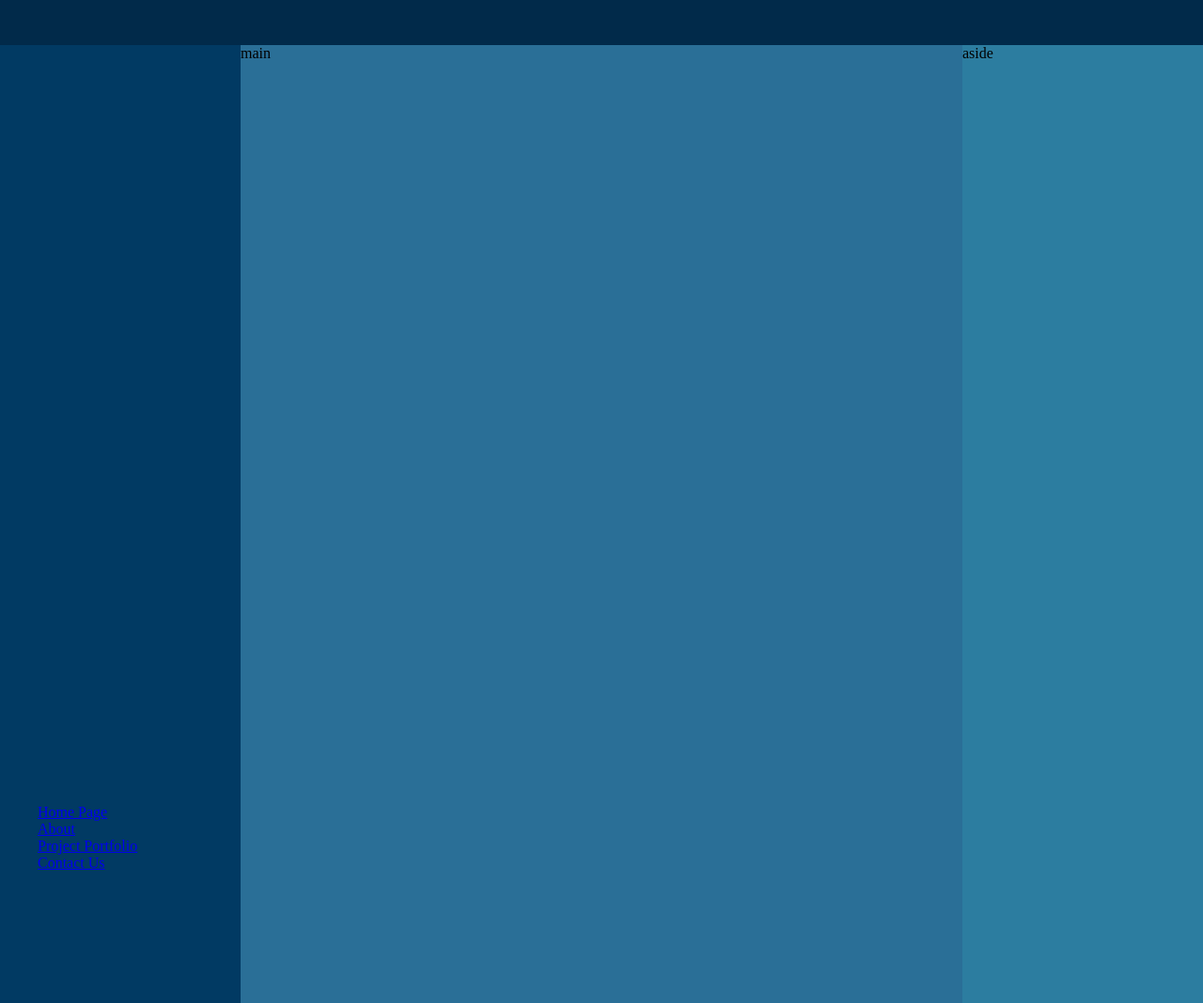
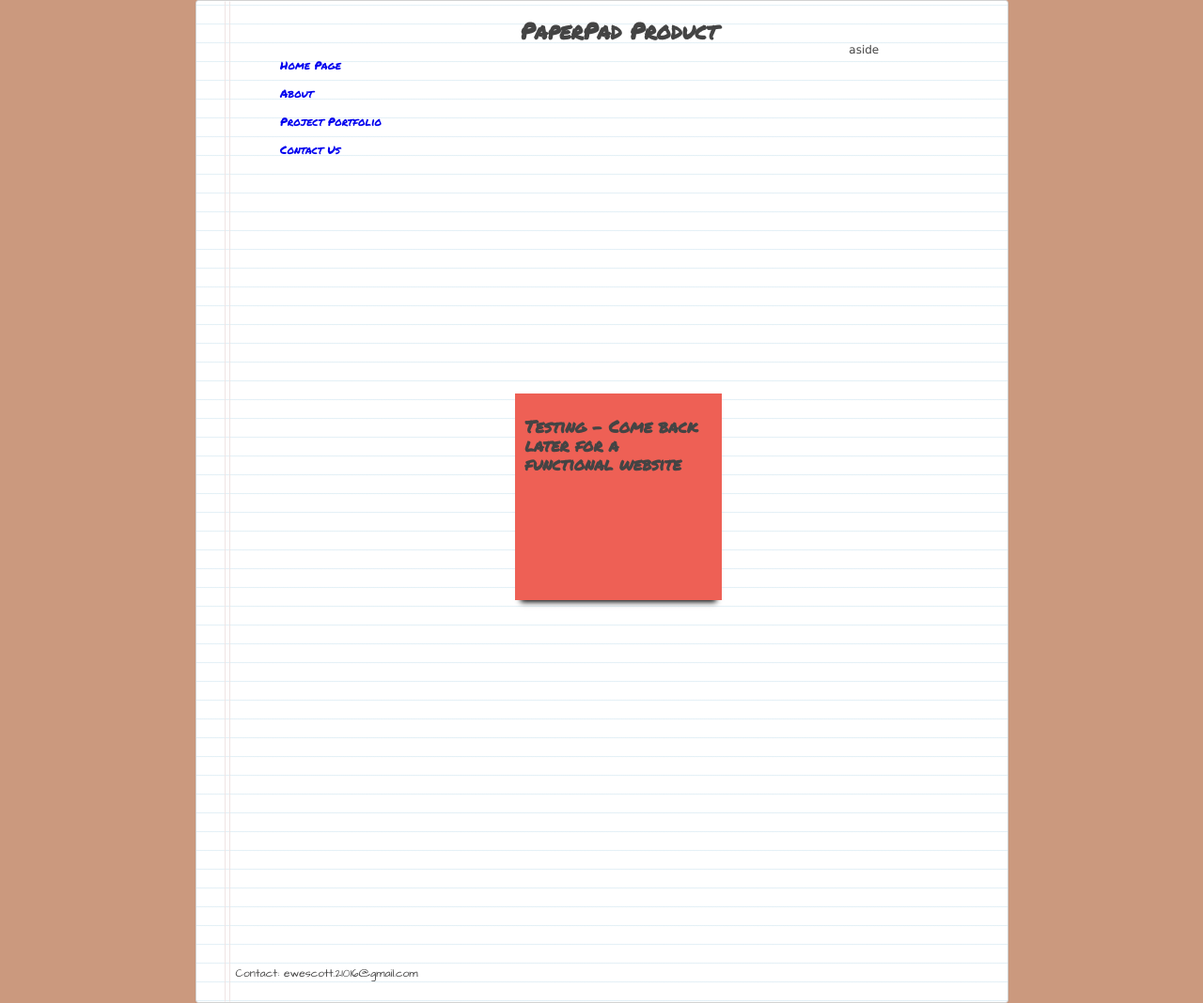
Before and after one commit to evantwescott/PortSite, a plain HTML site: page index.html in a window 1280 px wide. Shown: the top 1068 px of the page at 94% size. Drawn offline with Linux system fonts and the light colour scheme.

Commit message:
finished 4/15 todos, see tomorrows todos

```diff
--- a/css/normal.css
+++ b/css/normal.css
@@ -1,15 +1,35 @@
 @media screen and (min-width:600px){
-
 
     body{
         display: grid;
         grid: "header header header" 3em
-              "nav main aside      " 3em
-              "nav main aside   " 1fr
+              "nav main aside      " 1fr
               "footer footer footer" 4em/
               minmax(10em, 1fr) 3fr minmax(10em, 1fr);
 
     }
+
+    .paper-background{
+        margin: 0 auto;
+        padding: 6px 5px 4px 42px;
+        position: relative;
+        border: 1px solid #d2d2d2;
+        width: 50%;
+        height: 80%;
+        width: 816px;
+        height: 1056px;
+    }
+
+    .paper-background::before {
+        content: '';
+        position: absolute;
+        width: 4px;
+        top: 0;
+        left: 30px;
+        bottom: 0;
+        border: 1px solid;
+        border-color: transparent #efe4e4;
+      }
 
     nav{
         display: flex;
--- a/css/style.css
+++ b/css/style.css
@@ -1,12 +1,14 @@
-html, body{
-    height: 150%;
-    background-color: #a9d6e5;
+@import url(https://fonts.googleapis.com/css2?family=Permanent+Marker&display=swap);
+@import url('https://fonts.googleapis.com/css2?family=Architects+Daughter&display=swap');
 
+html{
+    height: 100%;
+    background-color: #cb997eff;
 }
 
 body{
     display: grid;
-    grid: "header" 2em
+    grid: "header" 4em
           "nav" 2em
           "main" 1fr
           "aside" .25fr
@@ -15,29 +17,108 @@ body{
     margin: 0%;
 }
 
+h1, h2, h3, h4, h5, h6, a{
+    font-family: 'Permanent Marker', cursive;
+}
+
+p{
+    font-family: 'Architects Daughter', cursive;
+}
+
+
 /* Pagewide Settings */
-body{background-color: white;}
 
 /* Header Settings */
-header{grid-area: header; background-color: #012a4a;}
+header{
+    grid-area: header;
+    display: flex;
+    justify-content: center;
+}
 
 /* Navigation Settings */
-nav{grid-area: nav; background-color:#013a63; display:flex; justify-content: center;}
+nav{
+    grid-area: nav;
+    display: flex;
+    justify-items: center;
+    align-items: center;
+}
 
 nav>ul{
     display: flex;
     flex-direction: row;
     list-style: none;
+}
+
+nav>ul>li{
+    padding: 5px;
+}
+
+nav>ul>li>a, nav>ul>li>a:visited{
+    border:none;
+    outline:none;
+    text-decoration:none;
 
 }
 
-
 /* Main Section Settings */
-main{grid-area: main;  background-color:#2a6f97}
+main{
+    grid-area: main;
+    display: flex;
+    justify-content: center;
+    align-items: center;
+}
 
 /* Aside Section Settings */
 
-aside{grid-area: aside;  background-color:#2c7da0}
+aside{grid-area: aside;}
 /* Footer Section Settings */
 
-footer{grid-area: footer;  background-color: #89c2d9}
+footer{grid-area: footer;}
+
+.paper-background{
+        font: normal 12px/1.5 "Lucida Grande", arial, sans-serif;
+        /* width: 50%; */
+        height: 100%;
+        /* margin: 0 auto; */
+        /* padding: 6px 5px 4px 42px; */
+        /* position: relative; */
+        color: #444;
+        line-height: 20px;
+        /* border: 1px solid #d2d2d2; */
+        background: #fff;
+        background: -webkit-linear-gradient(top, #d9eaf3 0%, #fff 8%) 0 4px;
+        background: -moz-linear-gradient(top, #d9eaf3 0%, #fff 8%) 0 4px;
+        background: -ms-linear-gradient(top, #d9eaf3 0%, #fff 8%) 0 4px;
+        background: -o-linear-gradient(top, #d9eaf3 0%, #fff 8%) 0 4px;
+        background: linear-gradient(top, #d9eaf3 0%, #fff 8%) 0 4px;
+        -webkit-background-size: 100% 20px;
+        -moz-background-size: 100% 20px;
+        -ms-background-size: 100% 20px;
+        -o-background-size: 100% 20px;
+        background-size: 100% 20px;
+        -webkit-border-radius: 3px;
+        -moz-border-radius: 3px;
+        border-radius: 3px;
+        -webkit-box-shadow: 0 1px 2px rgba(0,0,0,0.07);
+        -moz-box-shadow: 0 1px 2px rgba(0,0,0,0.07);
+        box-shadow: 0 1px 2px rgba(0,0,0,0.07);
+        /* width: 816px;
+        height: 1056px; */
+}
+
+
+.red-sticky-note{
+    width: 200px;
+    height: 200px;
+    box-shadow: 0 8px 6px -6px black ;
+    background-color: #ee6055ff;
+    margin: 10px;
+    padding: 10px;
+}
+
+.yellow-sticky-note{
+    width: 200px;
+    height: 200px;
+    box-shadow: 0 8px 6px -6px black ;
+    background-color: #ffd97dff;
+}
--- a/index.html
+++ b/index.html
@@ -7,11 +7,14 @@
     <meta name="viewport" content="width=device-width, initial-scale=1.0">
     <link rel="stylesheet" href="css/style.css">
     <link rel="stylesheet" href="css/normal.css">
-    <title>Into the Breach | Home</title>
+    <title>PaperPad Product | Home</title>
 </head>
 
-<body>
+<body class='paper-background'>
     <header>
+        <h1>
+            PaperPad Product
+        </h1>
     </header>
     <nav>
         <ul>
@@ -21,8 +24,16 @@
             <li><a href="entry_form.html">Contact Us</a></li>
         </ul>
     </nav>
+    <main>
+        <div class="red-sticky-note">
+            <h2>Testing - Come back later for a functional website</h2>
+        </div>
+    </main>
     <aside>aside</aside>
-    <main>main</main>
-    <footer>footer</footer>
+    <footer>
+        <p>
+            Contact: ewescott.21016@gmail.com
+        </p>
+    </footer>
 </body>
 </html>
```
Also changed, not shown: siteplan.txt (added), 2 other files.
